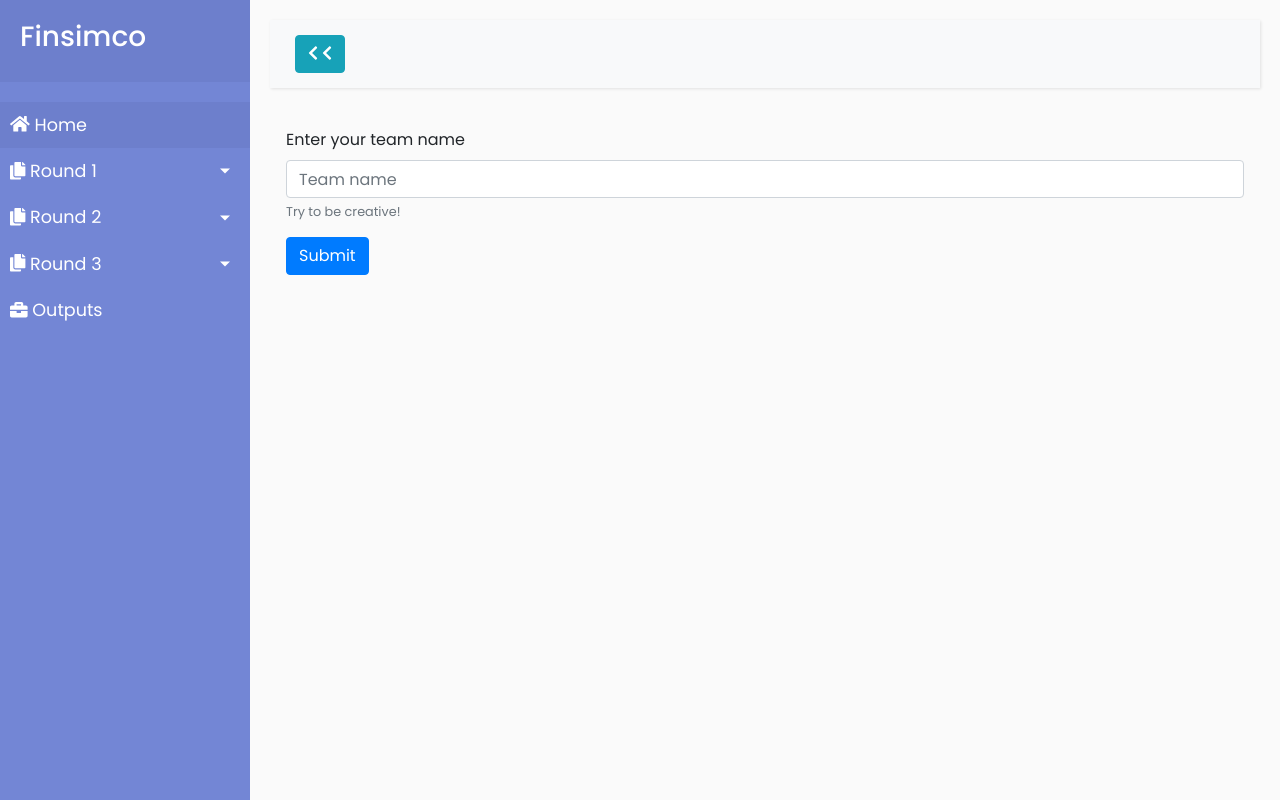
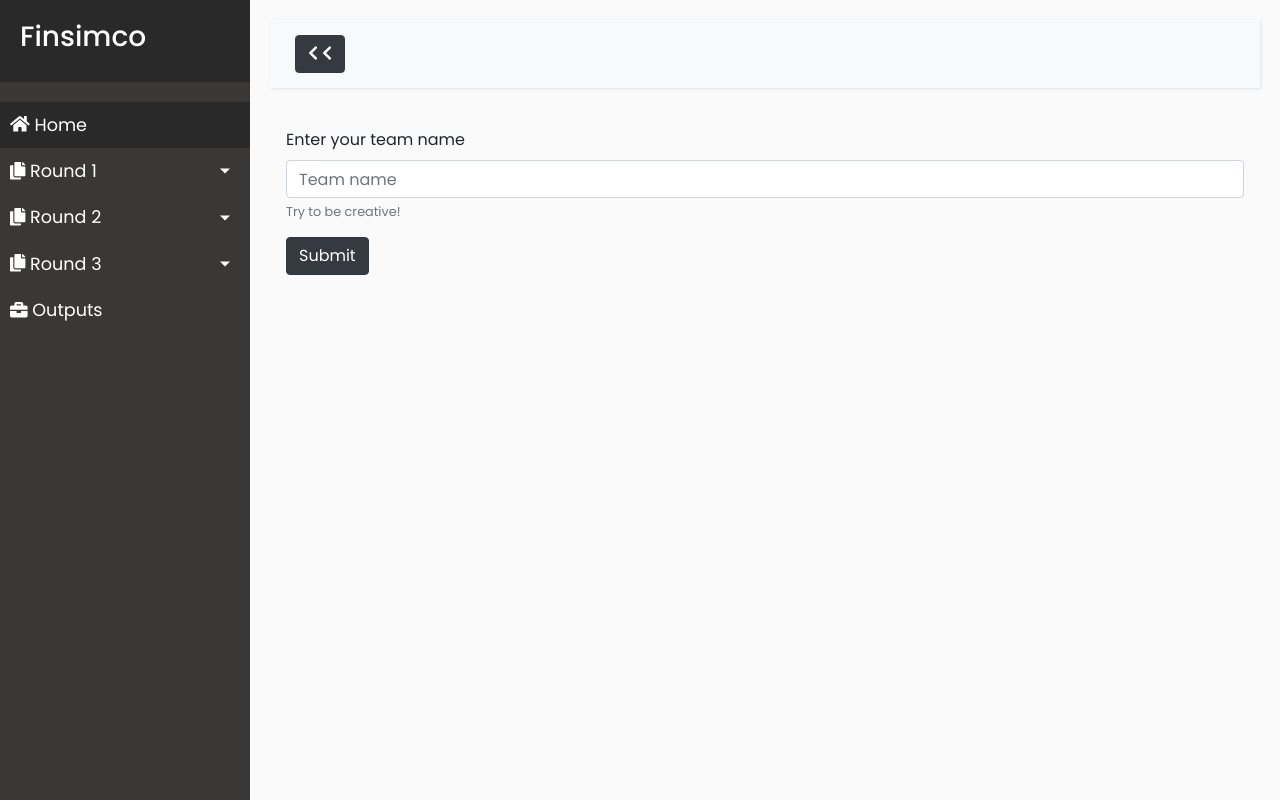
Before and after one commit to AlexeyBrambalov/Finsimco-task, a plain HTML site: page index.html in a window 1280 px wide. Drawn offline with nearby package versions, Linux system fonts and the light colour scheme.

Commit message:
dark theme

```diff
--- a/index.html
+++ b/index.html
@@ -109,7 +109,7 @@
             <nav class="navbar navbar-expand-lg navbar-light bg-light">
                 <div class="container-fluid">
 
-                    <button type="button" id="sidebarCollapse" class="btn btn-info">
+                    <button type="button" id="sidebarCollapse" class="btn btn-dark">
                         <i class="fas fa-chevron-left"></i>
                         <i class="fas fa-chevron-left"></i>
 
@@ -129,7 +129,7 @@
                   <small id="nameHelp" class="form-text text-muted">Try to be creative!</small>
                 </div>
 
-                <button type="submit" class="btn btn-primary mx-3">Submit</button>
+                <button type="submit" class="btn btn-dark mx-3">Submit</button>
               </form>
 
 
--- a/style4.css
+++ b/style4.css
@@ -63,7 +63,7 @@ span {
 #sidebar {
     min-width: 250px;
     max-width: 250px;
-    background: #7386D5;
+    background: #393836;
     color: #fff;
     transition: all 0.3s;
 }
@@ -115,7 +115,7 @@ span {
 
 #sidebar .sidebar-header {
     padding: 20px;
-    background: #6d7fcc;
+    background: #292929;
 }
 
 #sidebar .sidebar-header strong {
@@ -134,7 +134,7 @@ span {
 }
 
 #sidebar ul li a:hover {
-    color: #7386D5;
+    color: #393836;
     background: #fff;
 }
 
@@ -145,7 +145,7 @@ span {
 #sidebar ul li.active>a,
 a[aria-expanded="true"] {
     color: #fff;
-    background: #6d7fcc;
+    background: #292929;
 }
 
 a[data-toggle="collapse"] {
@@ -163,7 +163,7 @@ a[data-toggle="collapse"] {
 ul ul a {
     font-size: 0.9em !important;
     padding-left: 30px !important;
-    background: #6d7fcc;
+    background: #292929;
 }
 
 ul.CTAs {
@@ -180,12 +180,12 @@ ul.CTAs a {
 
 a.download {
     background: #fff;
-    color: #7386D5;
+    color: #393836;
 }
 
 a.article,
 a.article:hover {
-    background: #6d7fcc !important;
+    background: #292929 !important;
     color: #fff !important;
 }
 
```
Also changed, not shown: round1guide.html (+1 -1 lines), round2guide.html (+1 -1 lines), round3guide.html (+1 -1 lines).
